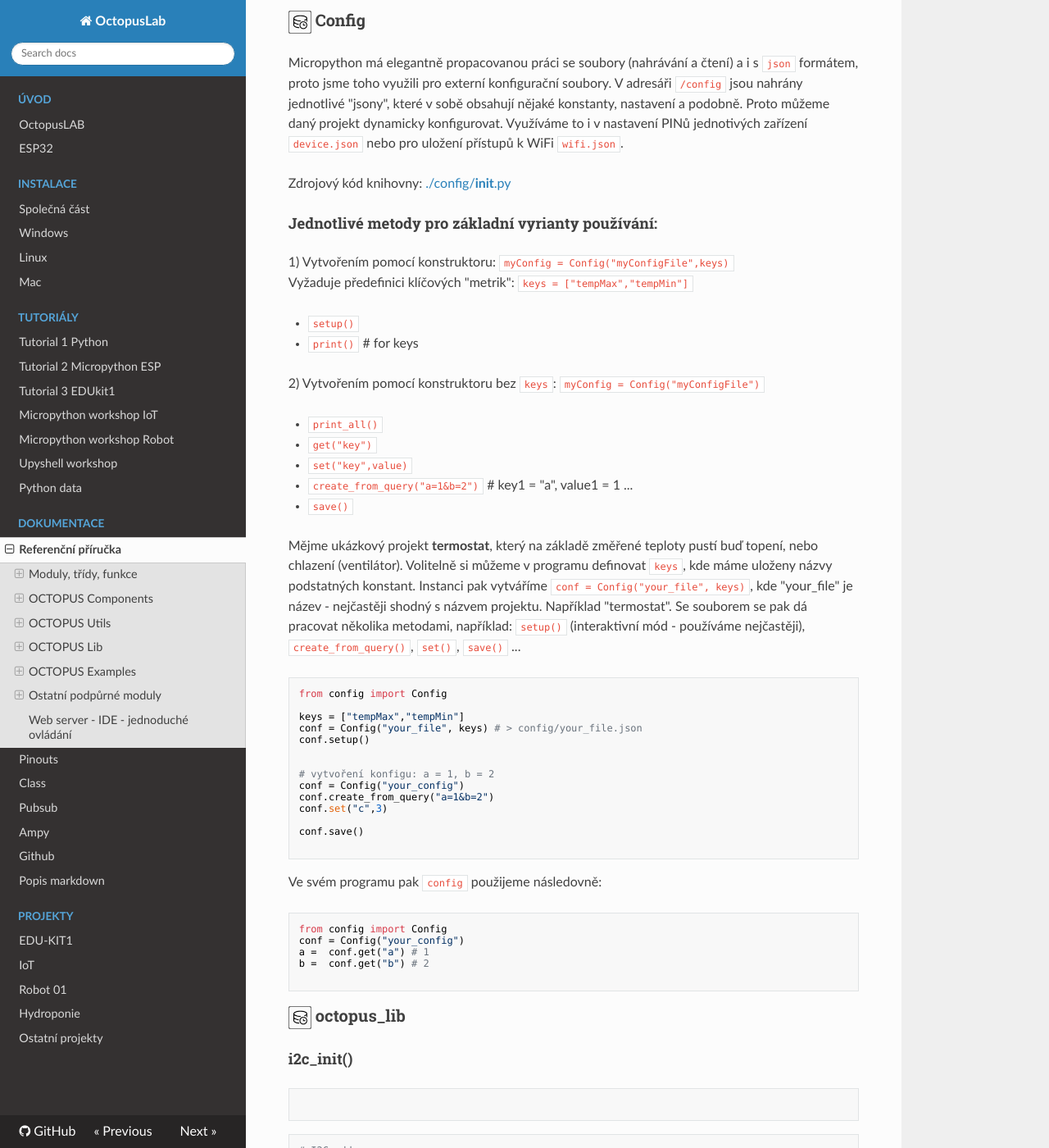
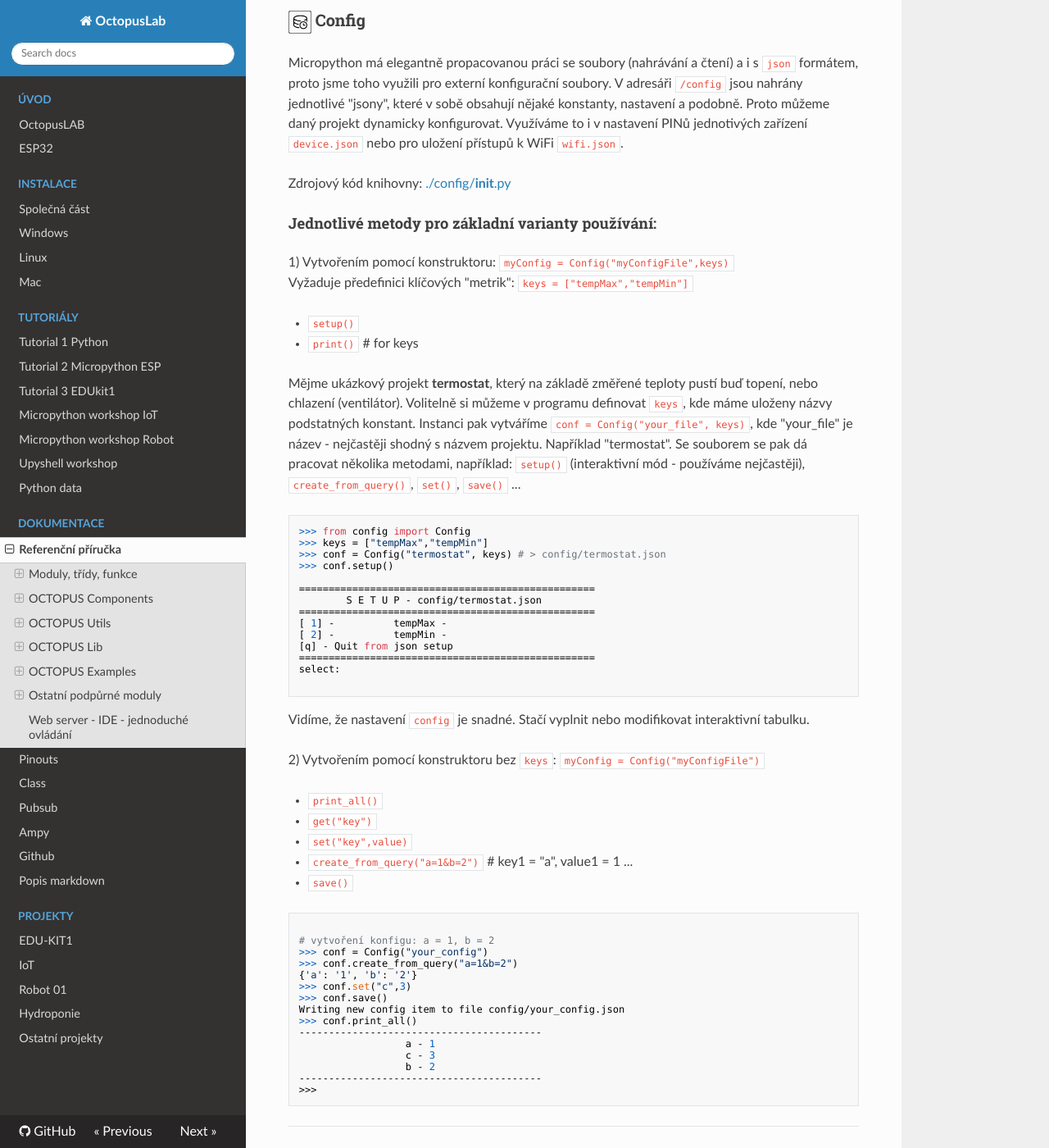
Before and after one commit to octopuslab-cz/docs_octopuslab_cz, an MkDocs documentation site: the page built from docs/basicdoc.md, in a window 1280 px wide and 1400 px high, scrolled down 18261 px. Shown: the whole window at 82% size. Built offline with MkDocs 1.6.1, drawn with Linux system fonts in a browser that asks for light colours; nearby versions of some CDN libraries.

Commit message:
config 1/2

````diff
--- a/docs/basicdoc.md
+++ b/docs/basicdoc.md
@@ -941,13 +941,35 @@ Micropython má elegantně propacovanou práci se soubory (nahrávání a čten
 
 Zdrojový kód knihovny: [./config/__init__.py](https://github.com/octopusengine/octopuslab/blob/master/esp32-micropython/config/__init__.py)
 
-#### Jednotlivé **metody** pro základní vyrianty používání:
+#### Jednotlivé **metody** pro základní varianty používání:
 
 1) Vytvořením pomocí konstruktoru: `myConfig = Config("myConfigFile",keys)`
 Vyžaduje předefinici klíčových "metrik": `keys = ["tempMax","tempMin"]`
 
 - `setup()`
 - `print()` # for keys
+
+Mějme ukázkový projekt **termostat**, který na základě změřené teploty pustí buď topení, nebo chlazení (ventilátor). Volitelně si můžeme v programu definovat `keys`, kde máme uloženy názvy podstatných konstant. Instanci pak vytváříme `conf = Config("your_file", keys)`, kde "your_file" je název - nejčastěji shodný s názvem projektu. Například "termostat". Se souborem se pak dá pracovat několika metodami, například: `setup()` (interaktivní mód - používáme nejčastěji), `create_from_query()`, `set()`, `save()` ...
+
+```python
+>>> from config import Config
+>>> keys = ["tempMax","tempMin"]
+>>> conf = Config("termostat", keys) # > config/termostat.json
+>>> conf.setup()
+
+==================================================
+        S E T U P - config/termostat.json
+==================================================
+[ 1] -          tempMax -
+[ 2] -          tempMin -
+[q] - Quit from json setup
+==================================================
+select:
+
+```
+
+Vidíme, že nastavení `config` je snadné. Stačí vyplnit nebo modifikovat interaktivní tabulku.
+
 
 2) Vytvořením pomocí konstruktoru bez `keys`: `myConfig = Config("myConfigFile")`
 
@@ -958,26 +980,28 @@ Vyžaduje předefinici klíčových "metrik": `keys = ["tempMax","tempMin"]`
 - `save()`
 
 
-Mějme ukázkový projekt **termostat**, který na základě změřené teploty pustí buď topení, nebo chlazení (ventilátor). Volitelně si můžeme v programu definovat `keys`, kde máme uloženy názvy podstatných konstant. Instanci pak vytváříme `conf = Config("your_file", keys)`, kde "your_file" je název - nejčastěji shodný s názvem projektu. Například "termostat". Se souborem se pak dá pracovat několika metodami, například: `setup()` (interaktivní mód - používáme nejčastěji), `create_from_query()`, `set()`, `save()` ...
-
 ```python
-from config import Config
-
-keys = ["tempMax","tempMin"]
-conf = Config("your_file", keys) # > config/your_file.json
-conf.setup()
-
 
 # vytvoření konfigu: a = 1, b = 2
-conf = Config("your_config")
-conf.create_from_query("a=1&b=2")
-conf.set("c",3)
-
-conf.save()
-
+>>> conf = Config("your_config")
+>>> conf.create_from_query("a=1&b=2")
+{'a': '1', 'b': '2'}
+>>> conf.set("c",3)
+>>> conf.save()
+Writing new config item to file config/your_config.json
+>>> conf.print_all()
+-----------------------------------------
+                  a - 1
+                  c - 3
+                  b - 2
+-----------------------------------------
+>>>
 ```
 
+---
+
 Ve svém programu pak `config` použijeme následovně:
+
 ```python
 from config import Config
 conf = Config("your_config")
````
